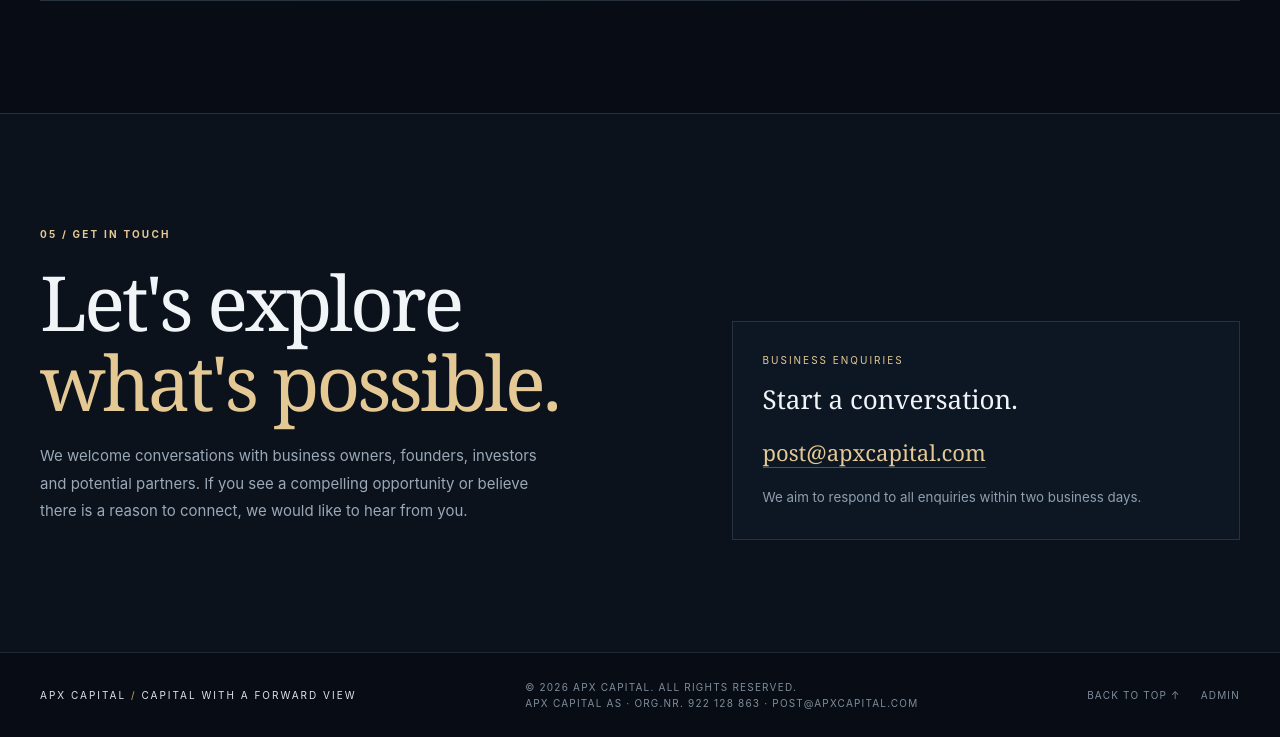
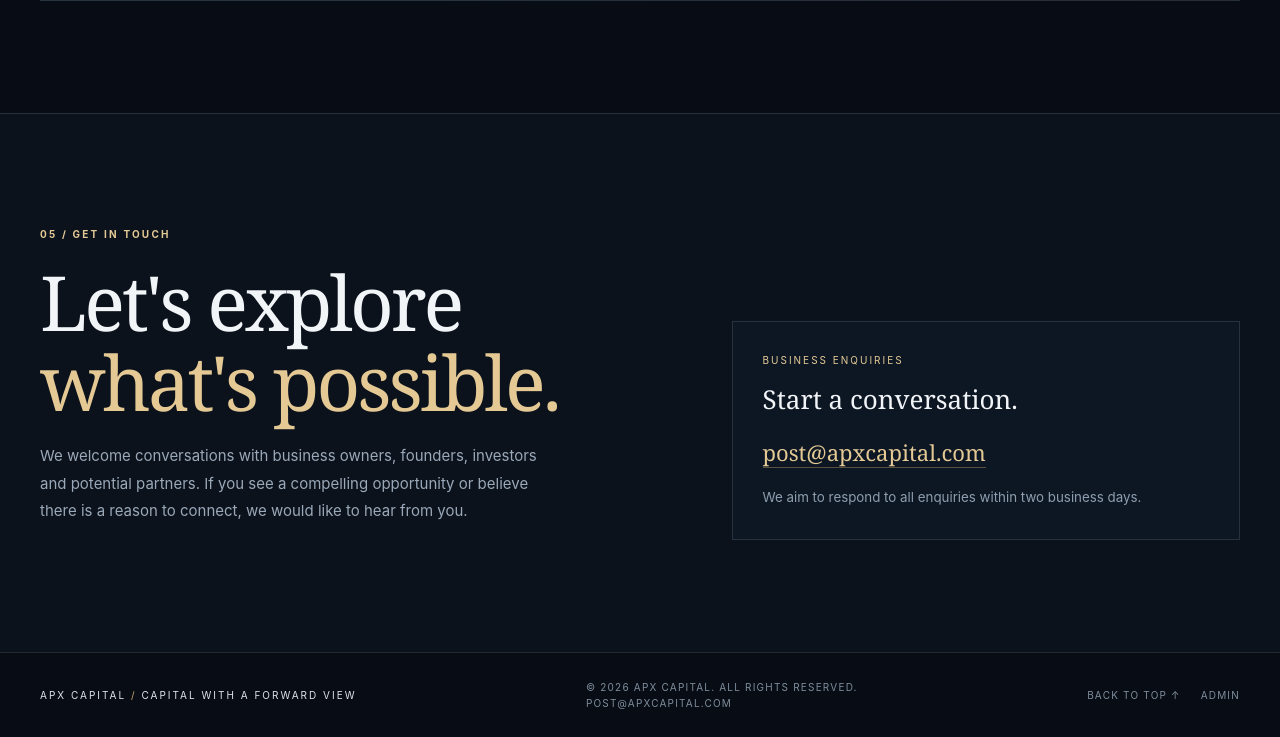
Before and after one commit to capa79/apxcapital, a plain HTML site: page index.html in a window 1280 px wide. Shown: the part 3941-4678 px from the top of the page. Drawn offline with Linux system fonts and the light colour scheme.

Commit message:
Fjern foretaksnavn og org.nr. fra bunnteksten
Co-Authored-By: Claude Opus 5.5 <noreply@anthropic.com>
Claude-Session: https://claude.ai/code/session_01297Yc3JcfCyGAusKsdFTSu

```diff
--- a/index.html
+++ b/index.html
@@ -38,8 +38,7 @@
 <!-- REDIGER: forretningsadresse (valgfritt, men anbefalt) -->
 <!-- <small style="margin-top:14px">Gateadresse, postnr. sted</small> --></div></div></div></section>
 </main><footer><div class="wrap foot"><div class="footbrand">APX CAPITAL <span style="color:var(--gold)">/</span> <span>Capital with a forward view</span></div><div>© <span id="year"></span> APX Capital. <span>All rights reserved.</span><br>
-<!-- Foretaksnavn og org.nr. (lovpålagt). Må samsvare med Foretaksregisteret. -->
-<span class="legal">APX CAPITAL AS · Org.nr. 922 128 863 · <a href="mailto:post@apxcapital.com">post@apxcapital.com</a></span></div><div class="footlinks"><a href="#home">Back to top ↑</a><a href="#admin" rel="nofollow">Admin</a></div></div></footer>
+<span class="legal"><a href="mailto:post@apxcapital.com">post@apxcapital.com</a></span></div><div class="footlinks"><a href="#home">Back to top ↑</a><a href="#admin" rel="nofollow">Admin</a></div></div></footer>
 <script>
 (()=>{document.getElementById('menu').addEventListener('click',()=>document.getElementById('navlinks').classList.toggle('open'));document.querySelectorAll('#navlinks a').forEach(a=>a.addEventListener('click',()=>document.getElementById('navlinks').classList.remove('open')));document.getElementById('year').textContent=new Date().getFullYear();})();
 </script>
```
